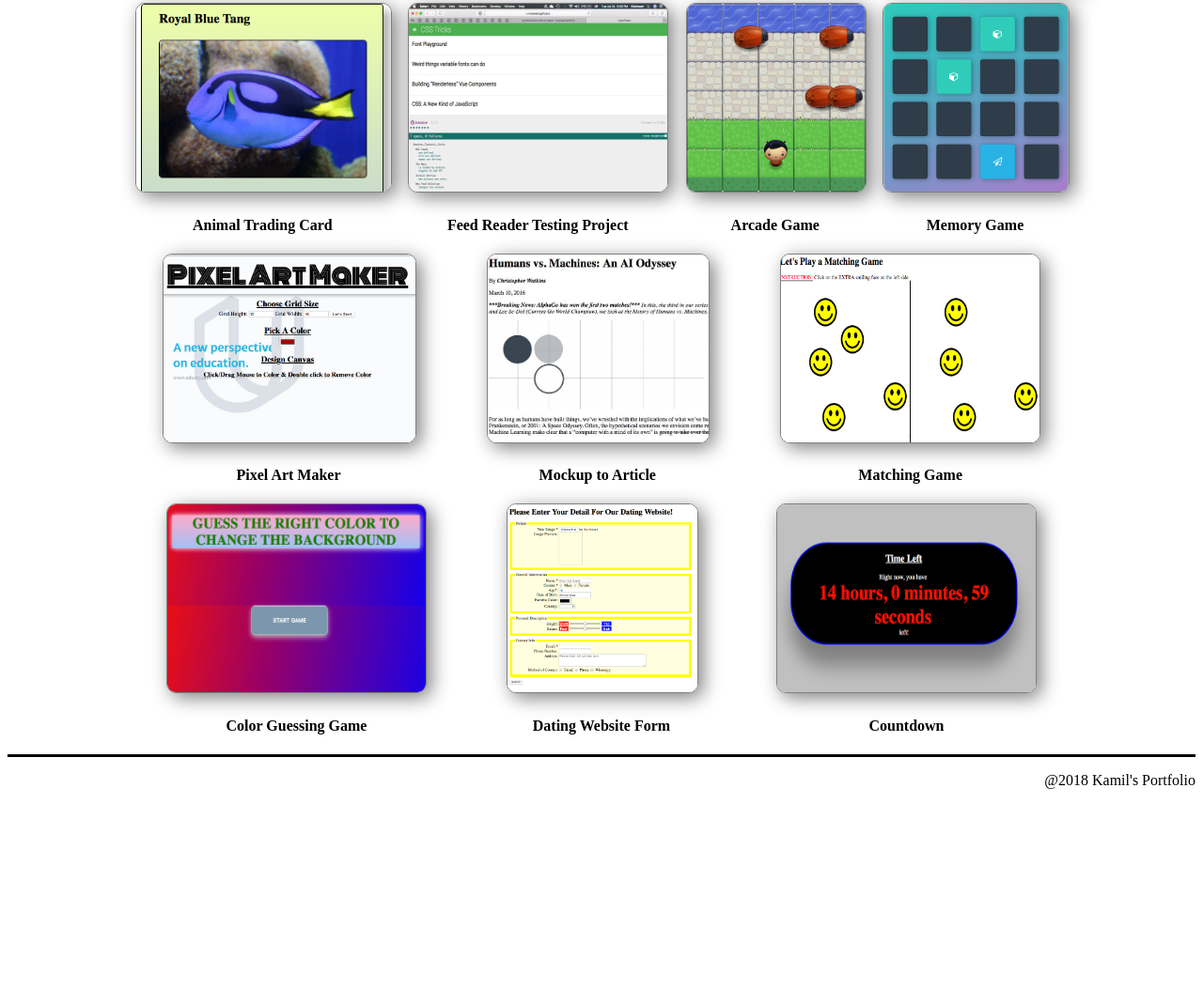
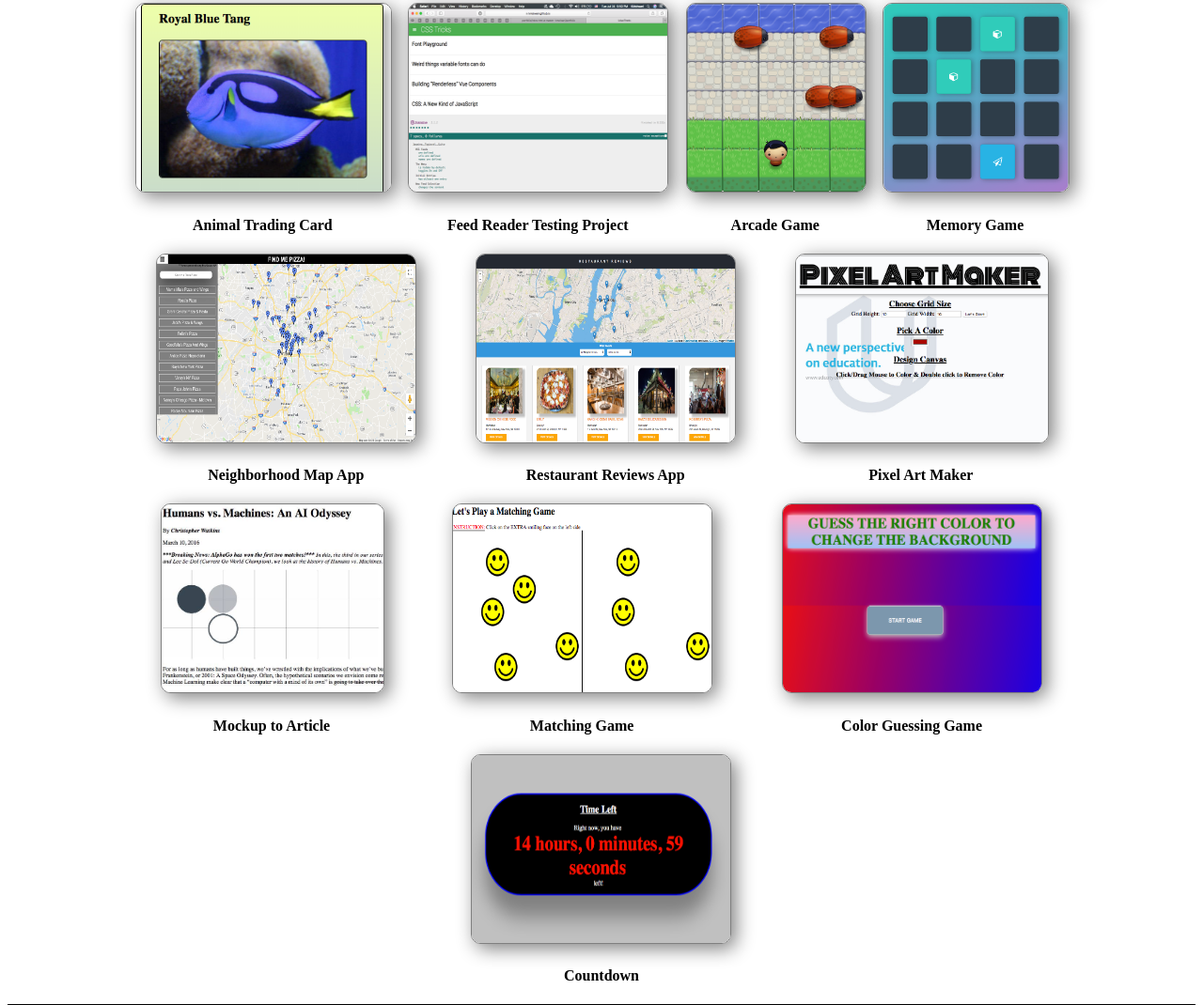
Before and after one commit to kmolwani/portfolio, a plain HTML site: page index.html in a window 1280 px wide. Shown: the part 1309-2379 px from the top of the page at 94% size. Before the commit the page ends 2165 px from the top, so only its background shows below. Drawn offline with Linux system fonts and the light colour scheme.

Commit message:
Added Neighborhood Map, Restaurant Review projects

```diff
--- a/index.html
+++ b/index.html
@@ -39,6 +39,22 @@
       <h2 class="featured__work">featured work</h2>
 
         <section id="project_list">
+
+          <div class="pro_9">
+            <!-- <div id="project_3" class="projects"></div> -->
+            <a href="https://github.com/kmolwani/udacity-P7-map-project" class="project_anchor_9" target="_blank">
+              <img src="images/neighborhood_map_project.png" alt="neighborhood map project image" class="project_image">
+            </a>
+            <h4>Neighborhood Map App</h4>
+          </div>
+
+          <div class="pro_10">
+            <!-- <div id="project_3" class="projects"></div> -->
+            <a href="https://github.com/kmolwani/mws-restaurant-stage-1" class="project_anchor_10" target="_blank">
+              <img src="images/restaurant_review_app.png" alt="restaurant reviews project image" class="project_image">
+            </a>
+            <h4>Restaurant Reviews App</h4>
+          </div>
 
           <div class="pro_1">
             <!-- <div id="project_1" class="projects"></div> -->
@@ -104,14 +120,6 @@
             <h4>Color Guessing Game</h4>
           </div>
 
-          <div class="pro_7">
-            <!-- <div id="project_3" class="projects"></div> -->
-            <a href="https://kmolwani.github.io/dating_site_form/" class="project_anchor_7" target="_blank">
-              <img src="images/dating_website.png" alt="countdown page image" class="project_image">
-            </a>
-            <h4>Dating Website Form</h4>
-          </div>
-
           <div class="pro_8">
             <!-- <div id="project_3" class="projects"></div> -->
             <a href="https://kmolwani.github.io/countdown/" class="project_anchor_8" target="_blank">
```
Also changed, not shown: images/neighborhood_map_project.png (added), images/restaurant_review_app.png (added), 1 other file.
